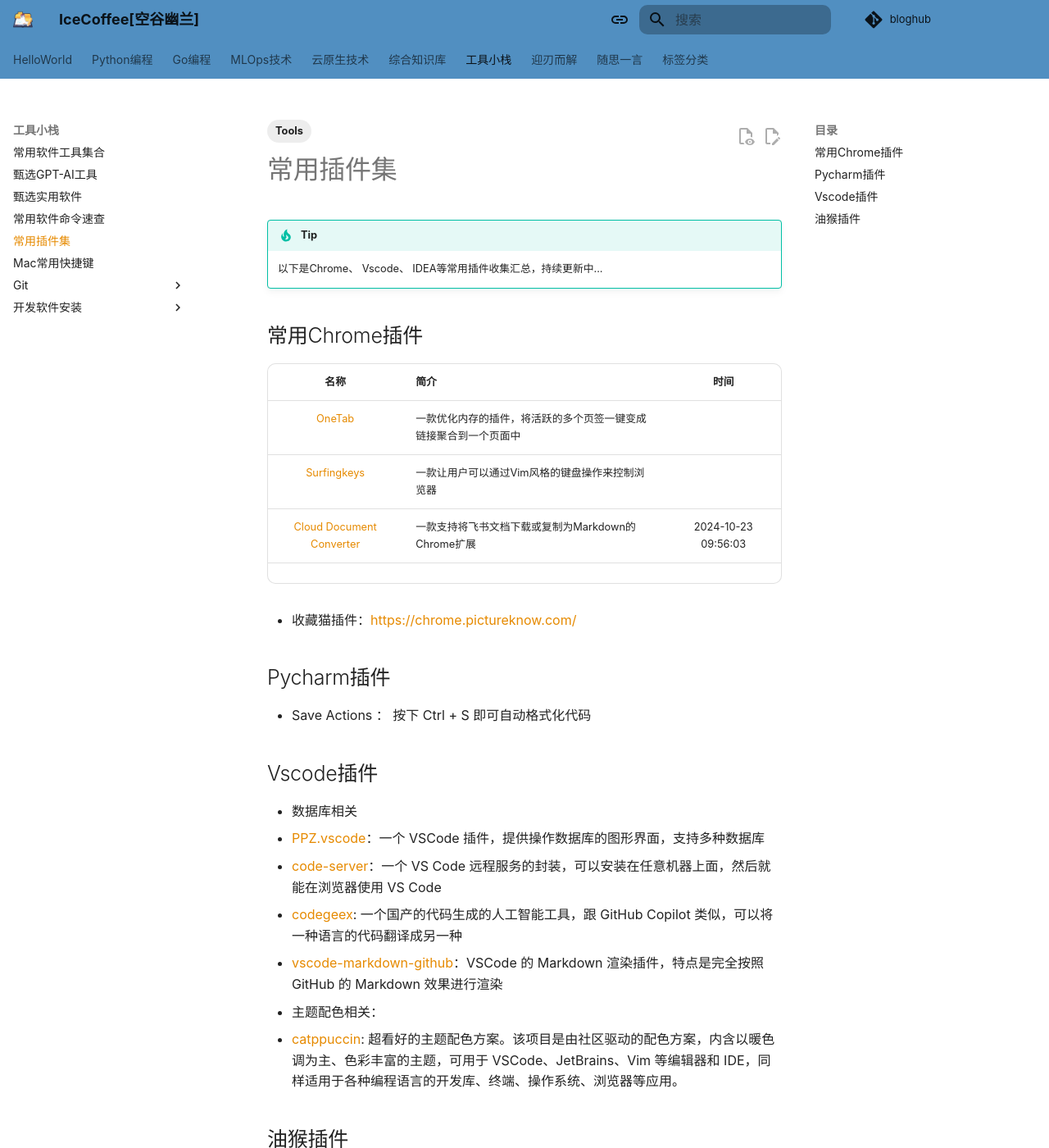
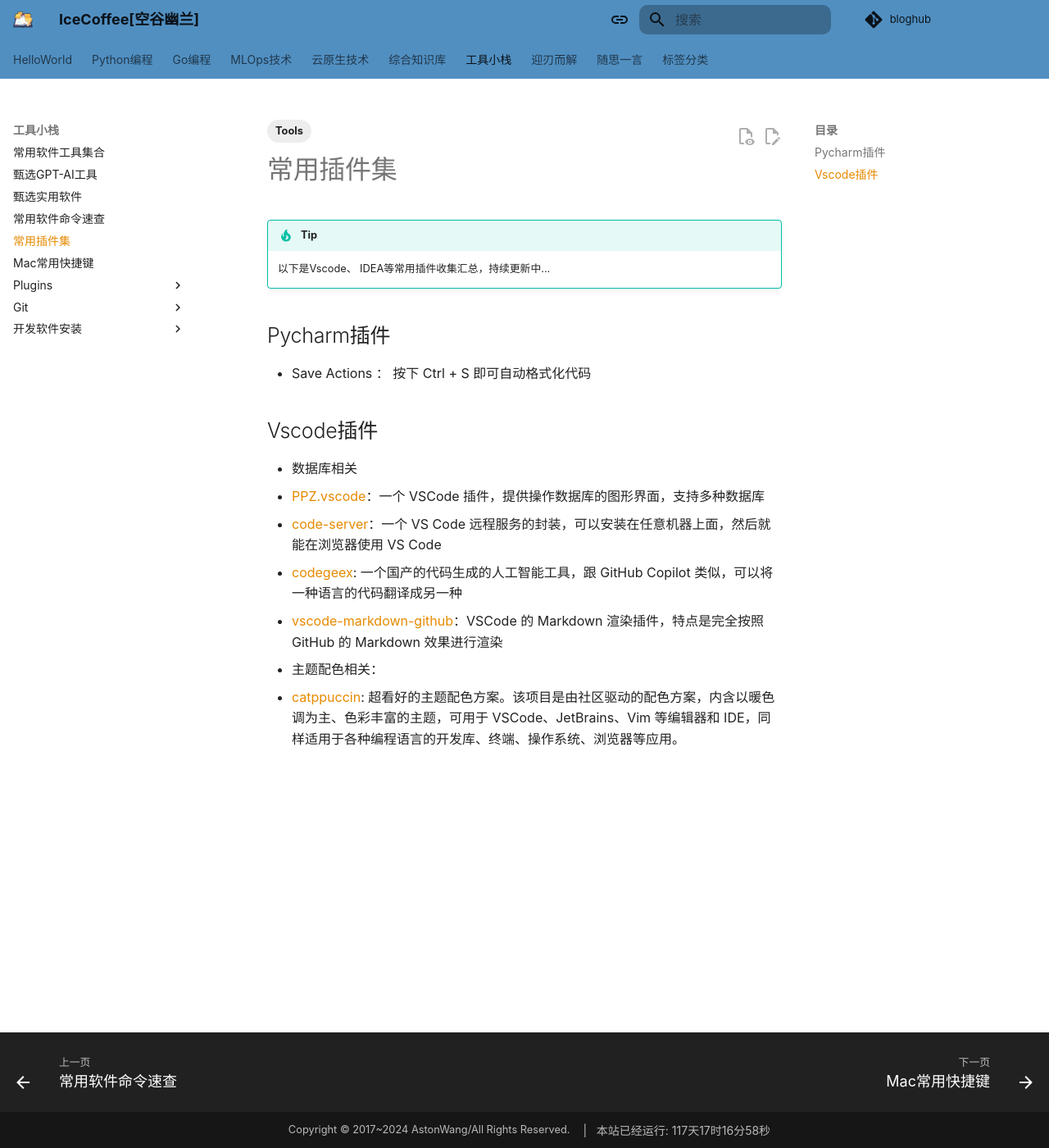
Before and after one commit to sswfive/bloghub, an MkDocs documentation site: the page built from docs/toolbox/tools_plugin.md, in a window 1280 px wide and 1400 px high. Shown: the whole window at 82% size. Built offline with MkDocs 1.6.1 and Material for MkDocs 9.7.7, drawn with Linux system fonts in a browser that asks for light colours; comment, search, counter and statistics services are not loaded; a style sheet for code colours, icons or effects is not loaded.

Commit message:
feat: add chrome plugins for single article md

```diff
--- a/docs/toolbox/tools_plugin.md
+++ b/docs/toolbox/tools_plugin.md
@@ -6,21 +6,9 @@ tags:
 ---
 
 !!! tip
-    以下是Chrome、 Vscode、 IDEA等常用插件收集汇总，持续更新中...
-
-## 常用Chrome插件
-| **名称** | **简介** | **时间** |
-|:-------------:|:----|:----:|
-| [OneTab](https://www.one-tab.com/)              | 一款优化内存的插件，将活跃的多个页签一键变成链接聚合到一个页面中     |      |
-|         [Surfingkeys](https://github.com/brookhong/Surfingkeys)      |  一款让用户可以通过Vim风格的键盘操作来控制浏览器    |      |
-| [Cloud Document Converter](https://chromewebstore.google.com/detail/cloud-document-converter/ehkomhhcinhikfddnmklbloahaakploh?pli=1)              |  一款支持将飞书文档下载或复制为Markdown的Chrome扩展    |  2024-10-23 09:56:03    |
-|               |      |      |
+    以下是Vscode、 IDEA等常用插件收集汇总，持续更新中...
 
 
-
-
-
-- 收藏猫插件：[https://chrome.pictureknow.com/](https://chrome.pictureknow.com/)
 
 
 ## Pycharm插件
@@ -37,10 +25,3 @@ tags:
   - [vscode-markdown-github](https://github.com/lzm0x219/vscode-markdown-github)：VSCode 的 Markdown 渲染插件，特点是完全按照 GitHub 的 Markdown 效果进行渲染
 - 主题配色相关：
   - [catppuccin](https://github.com/catppuccin/catppuccin): 超看好的主题配色方案。该项目是由社区驱动的配色方案，内含以暖色调为主、色彩丰富的主题，可用于 VSCode、JetBrains、Vim 等编辑器和 IDE，同样适用于各种编程语言的开发库、终端、操作系统、浏览器等应用。
-
-
-
-
-## 油猴插件
-
-- [greasyfork商店](https://greasyfork.org/zh-CN/scripts)
--- a/nav.yml
+++ b/nav.yml
@@ -138,6 +138,8 @@ nav:
     - toolbox/tools_cheatsheet.md
     - toolbox/tools_plugin.md
     - toolbox/macos_quickly_key.md
+    - Plugins:
+      - toolbox/plugins/chrome_plugins.md
     - Git:
       - toolbox/git/git_usage_summary.md
       - toolbox/git/git_config.md
```
Also changed, not shown: docs/toolbox/plugins/chrome_plugins.md (added, +30 -0 lines).
